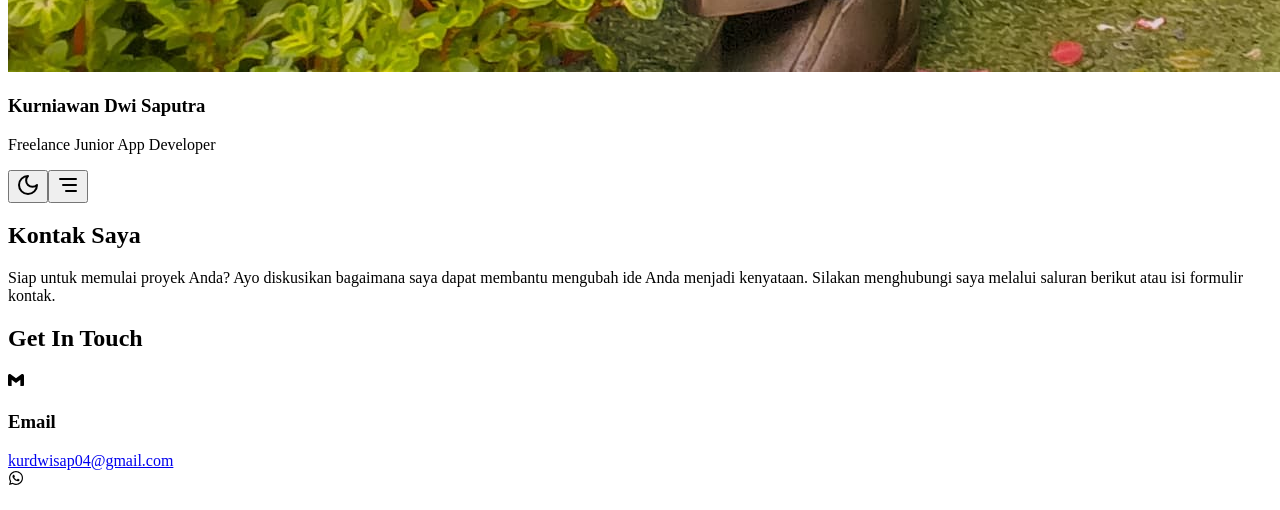
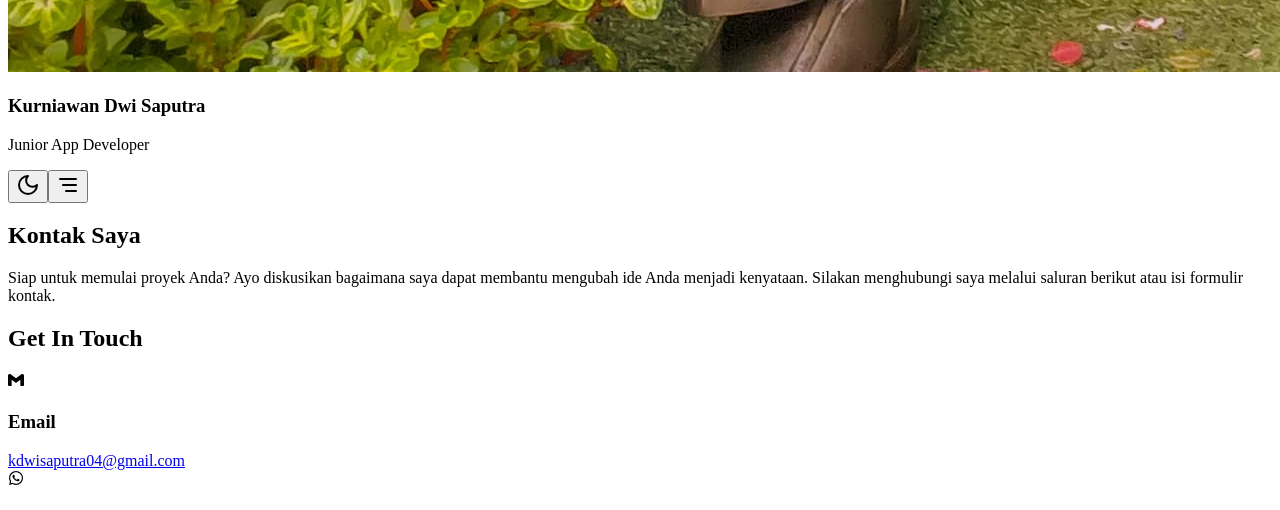
Before and after one commit to KDSdev94/wawankds, a React (Vite) app in the folder client/: page /contact in a window 1280 px wide. Shown: the part 6180-6690 px from the top of the page. Built offline with nearby package versions, Linux system fonts and the light colour scheme; a web font is replaced by a local one.

Commit message:
nambahin sedikit

```diff
--- a/client/src/components/MobileHeader.tsx
+++ b/client/src/components/MobileHeader.tsx
@@ -67,7 +67,7 @@ export default function MobileHeader({
     { icon: FaTelegram, href: "https://t.me/kur0409" },
     { icon: IoLogoInstagram, href: "https://instagram.com/awan_dwisaputra" },
     { icon: FaWhatsapp, href: "https://wa.me/6282134528638" },
-    { icon: SiGmail, href: "mailto:kdsdev94@gmail.com" },
+    { icon: SiGmail, href: "mailto:kdwisaputra04@gmail.com" },
   ];
 
   const handleNavigate = (sectionId: string) => {
@@ -115,7 +115,7 @@ export default function MobileHeader({
                 theme === "dark" ? "text-gray-400" : "text-gray-500"
               }`}
             >
-              Freelance Junior App Developer
+              Junior App Developer
             </p>
           </div>
         </div>
--- a/client/src/components/Sidebar.tsx
+++ b/client/src/components/Sidebar.tsx
@@ -51,7 +51,7 @@ export default function Sidebar({ activeSection, onNavigate }: SidebarProps) {
     { icon: FaTelegram, href: "https://t.me/kur0409" },
     { icon: IoLogoInstagram, href: "https://instagram.com/awan_dwisaputra" },
     { icon: FaWhatsapp, href: "https://wa.me/6285770000000" },
-    { icon: SiGmail, href: "mailto:kdsdev94@gmail.com" },
+    { icon: SiGmail, href: "mailto:kdwisaputra04@gmail.com" },
   ];
 
   return (
--- a/client/src/pages/Contact.tsx
+++ b/client/src/pages/Contact.tsx
@@ -38,7 +38,7 @@ export default function ContactPage() {
       from_email,
       subject,
       message,
-      to_email: "kurdwisap04@gmail.com",
+      to_email: "kdwisaputra04@gmail.com",
       reply_to: from_email,
       from_name: `${first_name} ${last_name}`.trim(),
     };
@@ -107,8 +107,8 @@ export default function ContactPage() {
     {
       icon: SiGmail,
       title: "Email",
-      value: "kurdwisap04@gmail.com",
-      link: "mailto:kurdwisap04@gmail.com",
+      value: "kdwisaputra04@gmail.com",
+      link: "mailto:kdwisaputra04@gmail.com",
     },
     {
       icon: FaWhatsapp,
```
